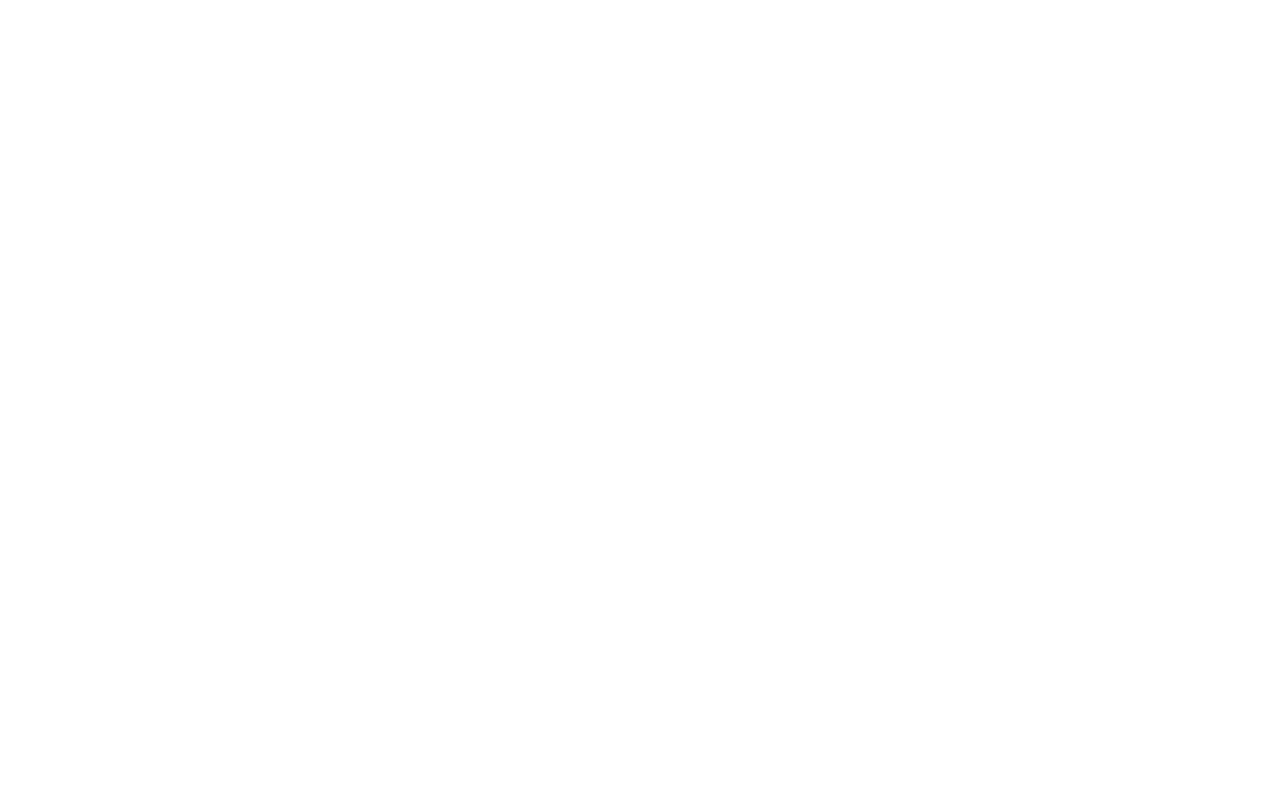
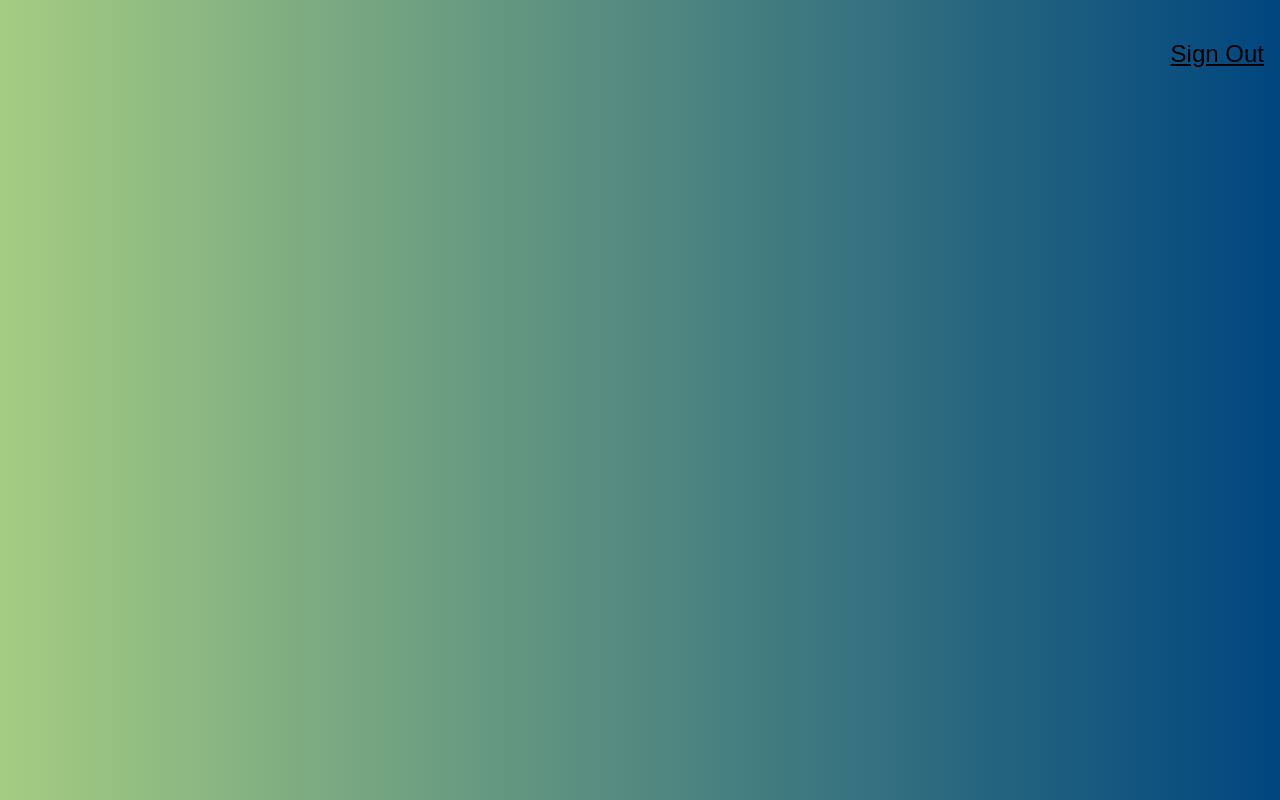
Before and after one commit to alansfj/there-is-the-face, a React (Create React App) app: page / in a window 1280 px wide. Built offline with nearby package versions, Linux system fonts and the light colour scheme.

Commit message:
Navigation component added

```diff
--- a/package.json
+++ b/package.json
@@ -9,6 +9,7 @@
     "react": "^17.0.2",
     "react-dom": "^17.0.2",
     "react-scripts": "4.0.3",
+    "tachyons": "^4.12.0",
     "web-vitals": "^1.1.2"
   },
   "scripts": {
--- a/src/App.js
+++ b/src/App.js
@@ -1,7 +1,12 @@
 import "./App.css";
+import Navigation from "./components/Navigation";
 
 function App() {
-  return <div className="App"></div>;
+  return (
+    <div className="App">
+      <Navigation />
+    </div>
+  );
 }
 
 export default App;
--- /dev/null
+++ b/src/components/Navigation.jsx
@@ -0,0 +1,11 @@
+import React from "react";
+
+const Navigation = () => {
+  return (
+    <nav style={{ display: "flex", justifyContent: "flex-end" }}>
+      <p className="f3 link dim black underline pa3 pointer">Sign Out</p>
+    </nav>
+  );
+};
+
+export default Navigation;
--- a/src/index.css
+++ b/src/index.css
@@ -1,13 +1,8 @@
 body {
   margin: 0;
-  font-family: -apple-system, BlinkMacSystemFont, 'Segoe UI', 'Roboto', 'Oxygen',
-    'Ubuntu', 'Cantarell', 'Fira Sans', 'Droid Sans', 'Helvetica Neue',
-    sans-serif;
-  -webkit-font-smoothing: antialiased;
-  -moz-osx-font-smoothing: grayscale;
+  padding: 0;
+  font-family: sans-serif;
+  background: #00467f;
+  background: -webkit-linear-gradient(to right, #a5cc82, #00467f);
+  background: linear-gradient(to right, #a5cc82, #00467f);
 }
-
-code {
-  font-family: source-code-pro, Menlo, Monaco, Consolas, 'Courier New',
-    monospace;
-}
```
Also changed, not shown: src/index.js (+7 -6 lines), 1 other file (tests, documents, lock files or other folders).
